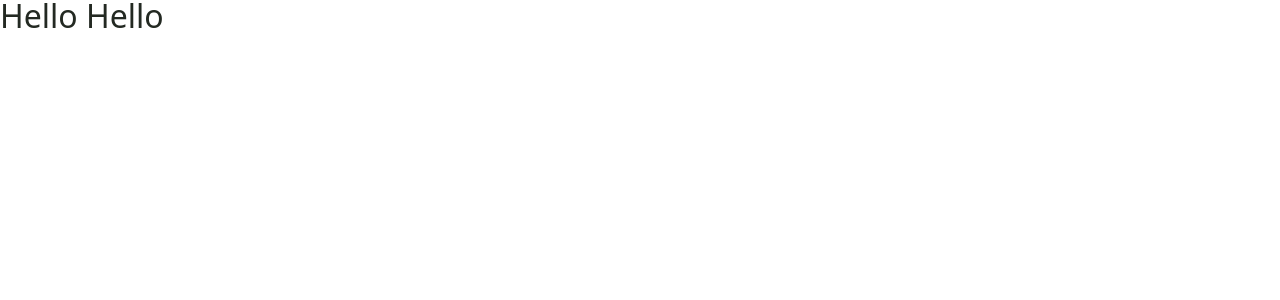
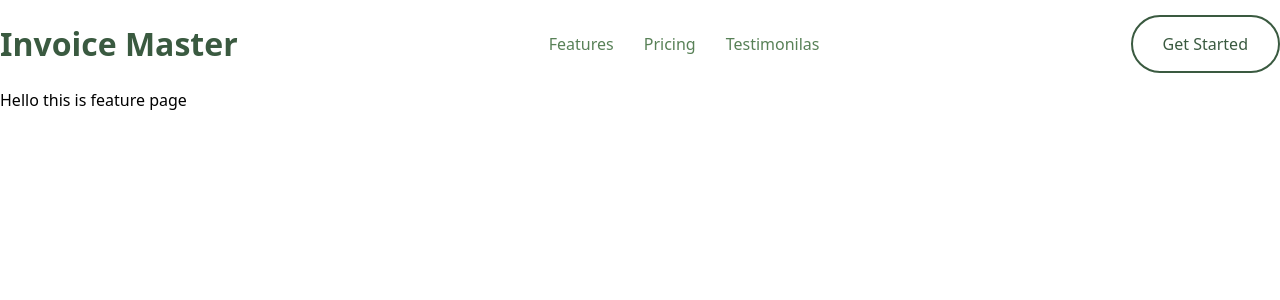
Before and after one commit to zillur-rgb/Invoice-Master-Client, a React (Create React App) app: page /features in a window 1280 px wide. Shown: the top 300 px of the page. Built offline with nearby package versions, Linux system fonts and the light colour scheme.

Commit message:
Responsive Navbar complete

```diff
--- a/package.json
+++ b/package.json
@@ -8,6 +8,8 @@
     "@testing-library/user-event": "^13.5.0",
     "react": "^18.1.0",
     "react-dom": "^18.1.0",
+    "react-icons": "^4.3.1",
+    "react-router-dom": "^6.3.0",
     "react-scripts": "5.0.1",
     "web-vitals": "^2.1.4"
   },
--- a/src/App.js
+++ b/src/App.js
@@ -1,7 +1,11 @@
+import Navbar from "./Components/Navbar/Navbar";
+import AllPages from "./Pages/AllPages";
+
 function App() {
   return (
     <div className=" container mx-auto">
-      <h1 className=" text-2xl text-deepGreen text-title">Hello Hello</h1>
+      <Navbar />
+      <AllPages />
     </div>
   );
 }
--- /dev/null
+++ b/src/Components/Navbar/Navbar.jsx
@@ -0,0 +1,58 @@
+import React, { useState } from "react";
+import { Link } from "react-router-dom";
+import { HiOutlineMenu } from "react-icons/hi";
+
+const Navbar = () => {
+  const [showNavbar, setShowNavbar] = useState(false);
+  const navmenu = [
+    {
+      title: "Features",
+      link: "/features",
+    },
+    {
+      title: "Pricing",
+      link: "/pricing",
+    },
+    {
+      title: "Testimonilas",
+      link: "/testimonials",
+    },
+  ];
+
+  return (
+    <div className="flex items-center justify-between my-15 relative">
+      <Link to="/">
+        <h1 className="text-textHeader sm:text-title font-bold text-primary">
+          Invoice Master
+        </h1>
+      </Link>
+
+      <nav
+        className={`flex-col md:flex-row ${
+          showNavbar ? "flex" : "hidden"
+        } md:flex md:relative absolute md:w-auto w-full items-center bg-slate-50 md:bg-transparent top-11 md:top-0 py-25 md:py-0`}
+      >
+        {navmenu.map((nav) => (
+          <Link to={nav.link} key={nav.link}>
+            <p className="text-text mx-0 md:mx-15 py-10 md:py-0  hover:font-bold">
+              {nav.title}
+            </p>
+          </Link>
+        ))}
+      </nav>
+
+      <button className="hidden md:flex text-normal px-30 py-15 border-2 border-primary hover:text-white text-primary bg-none hover:bg-primary rounded-full">
+        Get Started
+      </button>
+
+      <p
+        className=" block md:hidden text-title cursor-pointer"
+        onClick={() => setShowNavbar(!showNavbar)}
+      >
+        <HiOutlineMenu />
+      </p>
+    </div>
+  );
+};
+
+export default Navbar;
--- /dev/null
+++ b/src/Pages/AllPages.jsx
@@ -0,0 +1,19 @@
+import React from "react";
+import { Route, Routes } from "react-router-dom";
+import Homepage from "./Homepage";
+import Features from "./Features";
+import Testimonials from "./Testimonials";
+import Pricing from "./Pricing";
+
+const AllPages = () => {
+  return (
+    <Routes>
+      <Route path="/" element={<Homepage />} />
+      <Route path="/features" element={<Features />} />
+      <Route path="/testimonials" element={<Testimonials />} />
+      <Route path="/pricing" element={<Pricing />} />
+    </Routes>
+  );
+};
+
+export default AllPages;
--- /dev/null
+++ b/src/Pages/Features.jsx
@@ -0,0 +1,11 @@
+import React from "react";
+
+const Features = () => {
+  return (
+    <div>
+      <h1>Hello this is feature page</h1>
+    </div>
+  );
+};
+
+export default Features;
--- /dev/null
+++ b/src/Pages/Homepage.jsx
@@ -0,0 +1,12 @@
+import React from "react";
+
+const Homepage = () => {
+  return (
+    <div>
+      <h1>Hello Home</h1>
+    </div>
+  );
+};
+
+export default Homepage;
+<h1>Hello Home</h1>;
--- /dev/null
+++ b/src/Pages/Pricing.jsx
@@ -0,0 +1,11 @@
+import React from "react";
+
+const Pricing = () => {
+  return (
+    <div>
+      <h1>Hello this is pricing page</h1>
+    </div>
+  );
+};
+
+export default Pricing;
--- /dev/null
+++ b/src/Pages/Testimonials.jsx
@@ -0,0 +1,11 @@
+import React from "react";
+
+const Testimonials = () => {
+  return (
+    <div>
+      <h1>Hello this testi page</h1>
+    </div>
+  );
+};
+
+export default Testimonials;
--- a/src/index.js
+++ b/src/index.js
@@ -2,10 +2,11 @@ import React from "react";
 import ReactDOM from "react-dom/client";
 import "./index.css";
 import App from "./App";
+import { BrowserRouter } from "react-router-dom";
 
 const root = ReactDOM.createRoot(document.getElementById("root"));
 root.render(
-  <React.StrictMode>
+  <BrowserRouter>
     <App />
-  </React.StrictMode>
+  </BrowserRouter>
 );
--- a/tailwind.config.js
+++ b/tailwind.config.js
@@ -14,19 +14,33 @@ module.exports = {
         title: "32px",
         titleXL: "48px",
         textHeader: "20px",
-        textTexts: "16px",
+        normal: "16px",
         xl: "72px",
       },
       lineHeight: {
         headerLH: "64px",
         textLH: "28px",
       },
+
+      spacing: {
+        10: "10px",
+        15: "15px",
+        20: "20px",
+        25: "25px",
+        30: "30px",
+        35: "35px",
+        40: "40px",
+        45: "45px",
+        50: "50px",
+        55: "55px",
+        60: "60px",
+      },
     },
   },
 
   fontFamily: {
     montserrat: ["Montserrat", "sans-serif"],
-    openSans: ["Open Sans", "sana-serif"],
+    openSans: ["Open Sans", "sans-serif"],
   },
   plugins: [],
 };
```
Also changed, not shown: src/Assets/header.jpeg (added), 1 other file (tests, documents, lock files or other folders).
